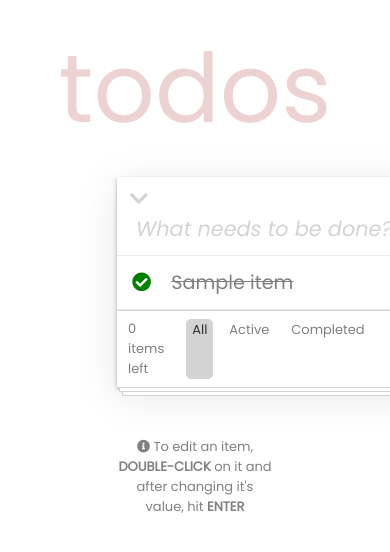
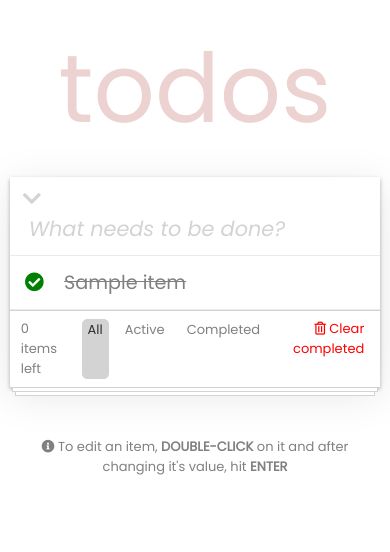
Before and after one commit to shams-shimul/todo, a PHP site: page / in a window 390 px wide; the page is wider, and only the part inside the window is pictured. Shown: the top 552 px of that part. Run offline with PHP 8.4, Linux system fonts and the light colour scheme; tables that the repository leaves empty hold one stand-in row (values such as "Sample post").

Commit message:
responsive css added

```diff
--- a/assets/css/style.css
+++ b/assets/css/style.css
@@ -20,6 +20,13 @@ h1 {
 .container {
   width: 40%;
   margin: 0 auto;
+}
+
+@media only screen and (max-width: 767px) {
+  .container {
+    width: 95%;
+    margin: 0 auto;
+  }
 }
 
 table#todolist {
```
